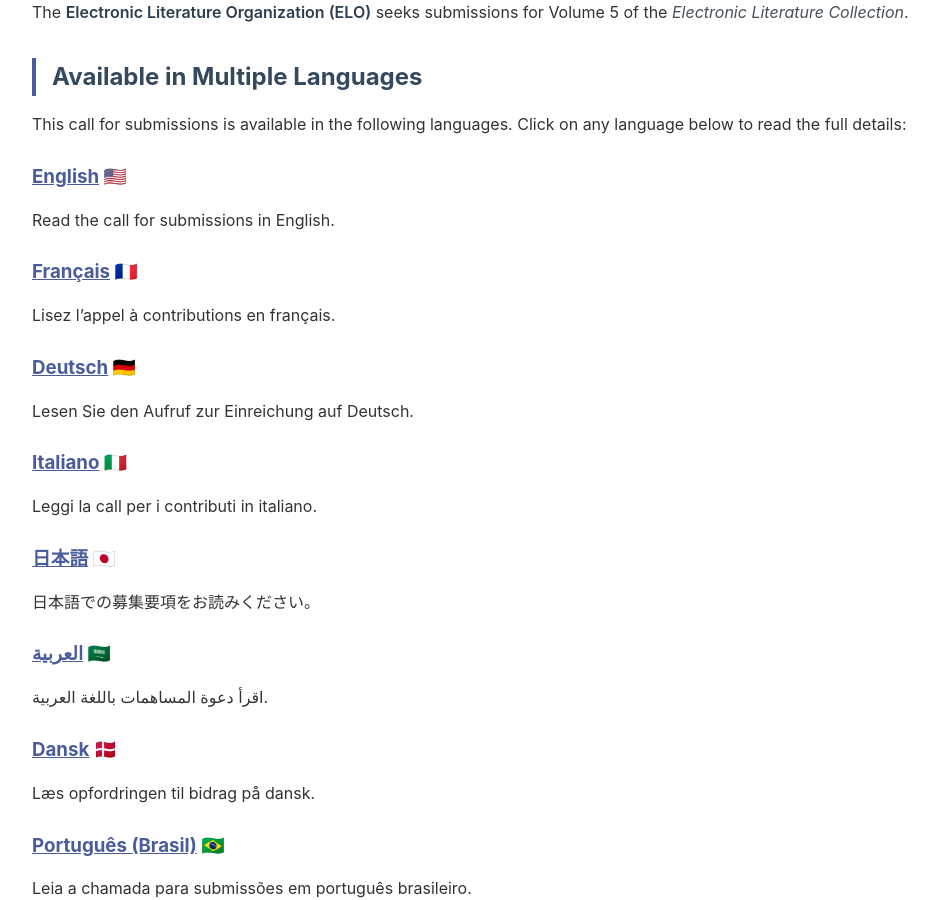
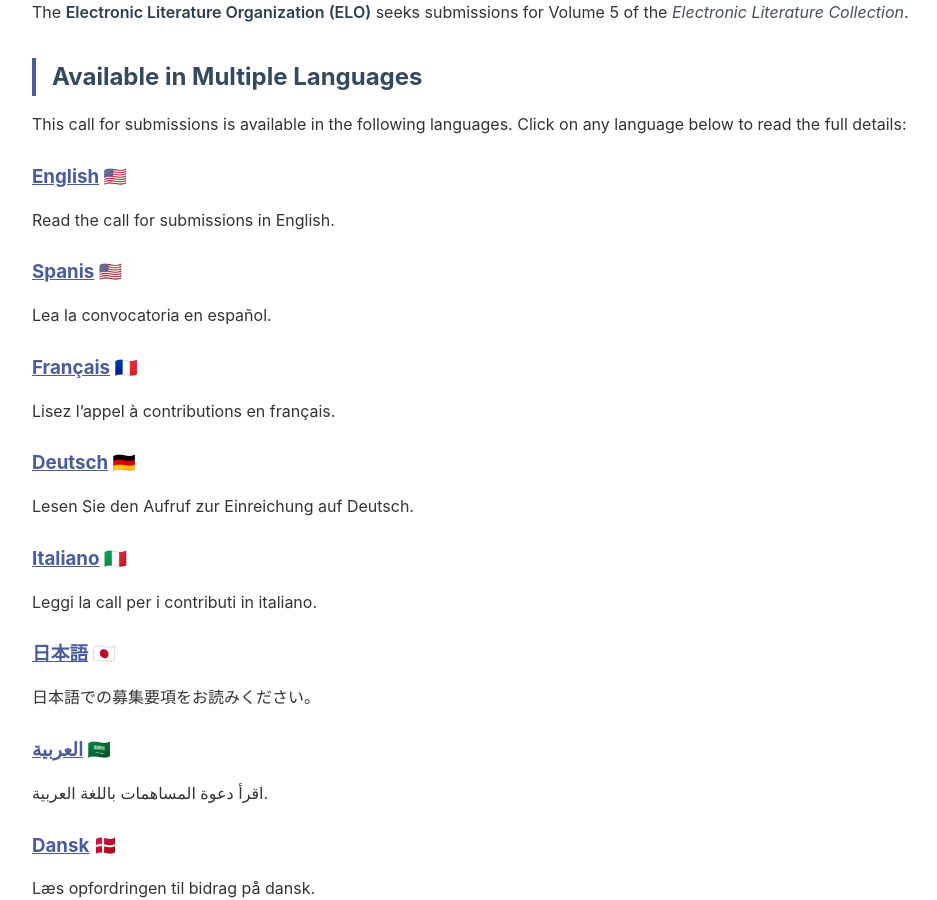
Before and after one commit to eliterature/elc5-info, a Jekyll site: the page built from docs/index.md, in a window 1280 px wide and 900 px high, scrolled down 470 px. Shown: the whole window, without its empty margins (28-965 px from the left). Built offline with Jekyll 4.4.1, drawn with Linux system fonts in a browser that asks for light colours.

Commit message:
adding link to spanish call on landing page

```diff
--- a/docs/index.md
+++ b/docs/index.md
@@ -5,7 +5,7 @@ title: Call for Submissions
 
 ## Welcome to ELC5 Call for Submissions
 
-The **Electronic Literature Organization (ELO)** seeks submissions for Volume 5 of the *Electronic Literature Collection*.
+The **Electronic Literature Organization (ELO)** seeks submissions for Volume 5 of the _Electronic Literature Collection_.
 
 ## Available in Multiple Languages
 
@@ -14,6 +14,10 @@ This call for submissions is available in the following languages. Click on any
 ### [English](/EN/) 🇺🇸
 
 Read the call for submissions in English.
+
+### [Spanis](/ES/) 🇺🇸
+
+Lea la convocatoria en español.
 
 ### [Français](/FR/) 🇫🇷
 
@@ -57,4 +61,4 @@ Leia a chamada para submissões em português europeu.
 
 The Electronic Literature Organization (ELO) is an international organization dedicated to the writing, publishing, and reading of electronic literature.
 
-*For complete details, deadlines, and submission guidelines, please select your preferred language above.*
+_For complete details, deadlines, and submission guidelines, please select your preferred language above._
```
